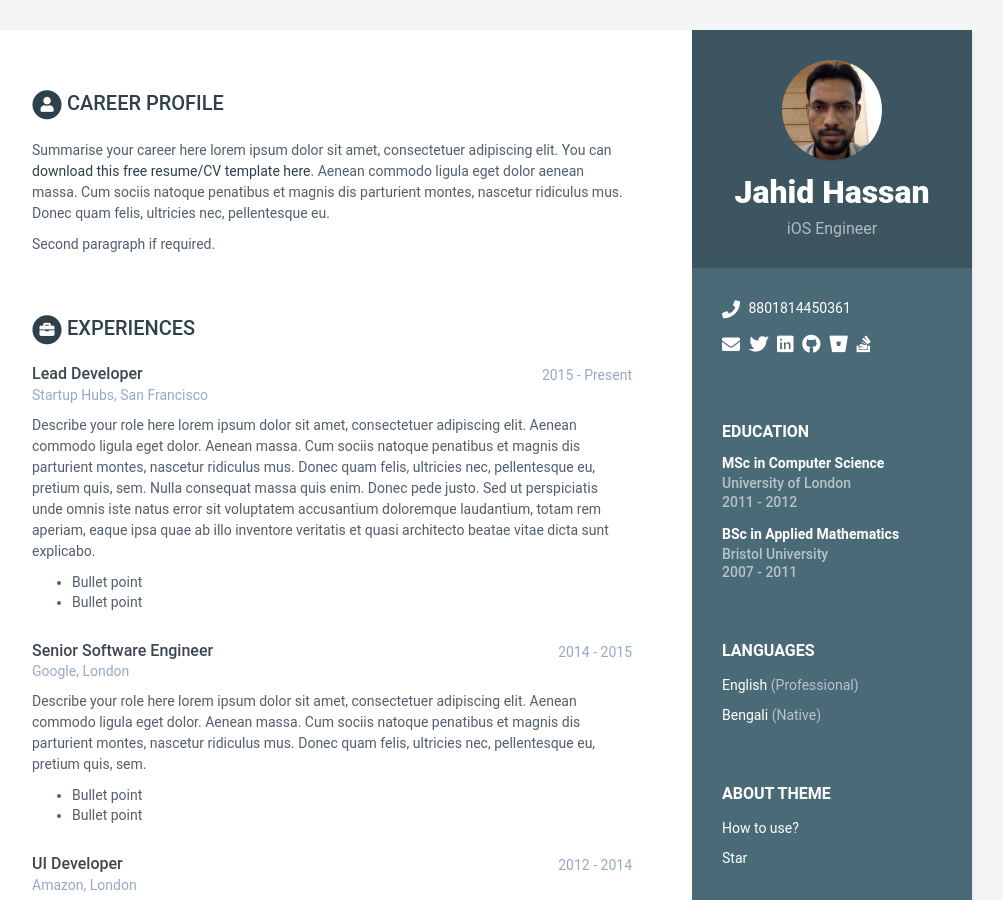
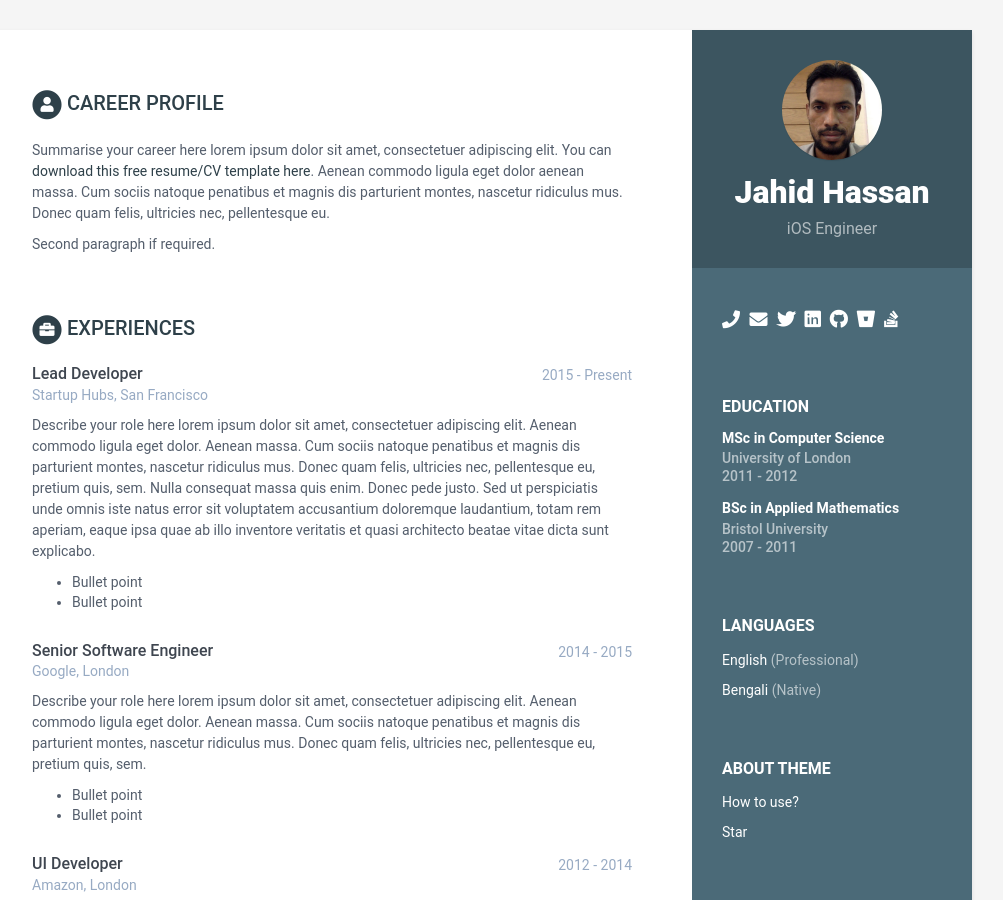
Before and after one commit to mjhassan/mjhassan.github.io, a Jekyll site: the page built from index.html, in a window 1280 px wide and 900 px high. Shown: the whole window, without its empty margins (168-1171 px from the left). Built offline with Jekyll 4.4.1, drawn with Linux system fonts in a browser that asks for light colours.

Commit message:
change phone icon style

```diff
--- a/_includes/contact.html
+++ b/_includes/contact.html
@@ -1,11 +1,5 @@
 <div class="contact-container container-block">
   <ul class="list-unstyled contact-list">
-    {% if sidebar.phone %}
-    <li class="phone"><i class="fas fa-phone"></i>
-      <a href="tel:{{ sidebar.phone }}">{{ sidebar.phone }}</a>
-    </li>
-    {% endif %}
-
     {% if sidebar.website %}
     <li class="website"><i class="fas fa-globe-americas"></i>
       <a href="http://{{ sidebar.website }}" target="_blank">{{ sidebar.website }}</a>
@@ -14,6 +8,10 @@
 
     <div>
       <h4>
+        {% if sidebar.phone %}
+        <a href="tel:{{ sidebar.phone}}" target="_blank"><i class="fas fa-phone"></i></a>
+        {% endif %}
+
         {% if sidebar.email %}
         <a href="mailto:{{ sidebar.email}}" target="_blank"><i class="fas fa-envelope"></i></a>
         {% endif %}
```
